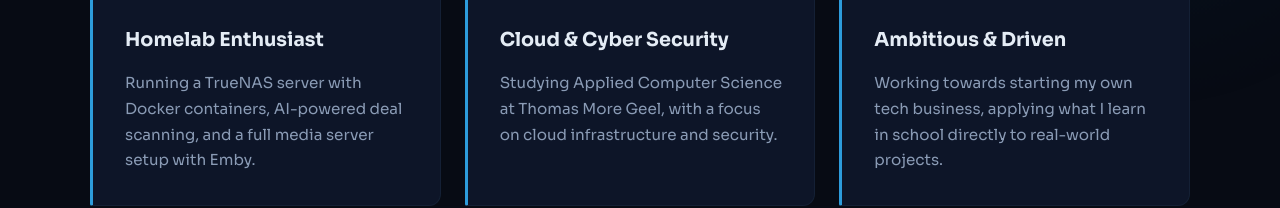
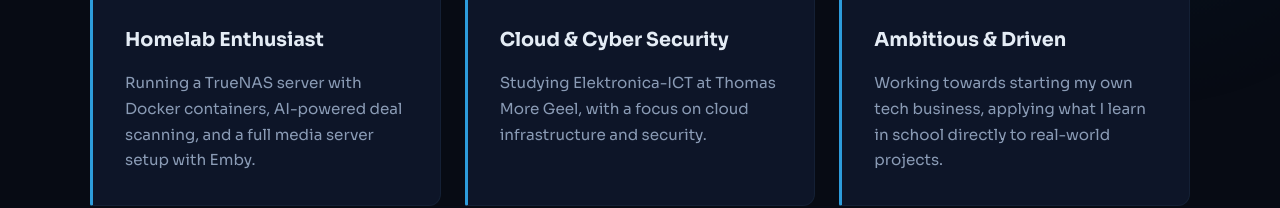
Before and after one commit to Emir-Idris/portfolio, a plain HTML site: page index.html in a window 1280 px wide. Shown: the part 959-1167 px from the top of the page. Drawn offline with nearby package versions, Linux system fonts and the light colour scheme.

Commit message:
style aangepast

```diff
--- a/index.html
+++ b/index.html
@@ -62,7 +62,7 @@
         <div class="card fade-in">
           <div class="card-icon">&#128272;</div>
           <h3>Cloud & Cyber Security</h3>
-          <p>Studying Applied Computer Science at Thomas More Geel, with a focus on cloud infrastructure and security.</p>
+          <p>Studying Elektronica-ICT at Thomas More Geel, with a focus on cloud infrastructure and security.</p>
         </div>
         <div class="card fade-in">
           <div class="card-icon">&#127919;</div>
```
